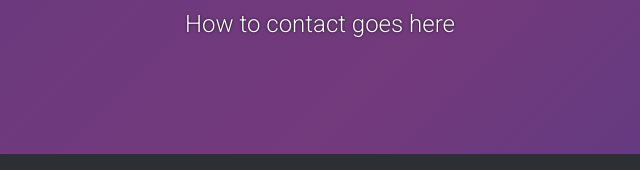
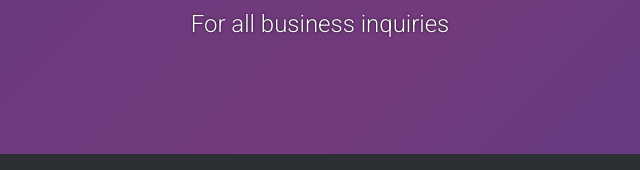
Before and after one commit to StevenWhite383/Portfolio, a plain HTML site: page contact.html in a window 1280 px wide. Shown: the part 246-416 px from the top of the page, 320-960 px from the left. Drawn offline with Linux system fonts and the light colour scheme.

Commit message:
Add files via upload

```diff
--- a/contact.html
+++ b/contact.html
@@ -27,7 +27,7 @@
                 CONTACT
             </h1>
             <span>
-                How to contact goes here
+                For all business inquiries
             </span>
         </div>
     </div>
```
